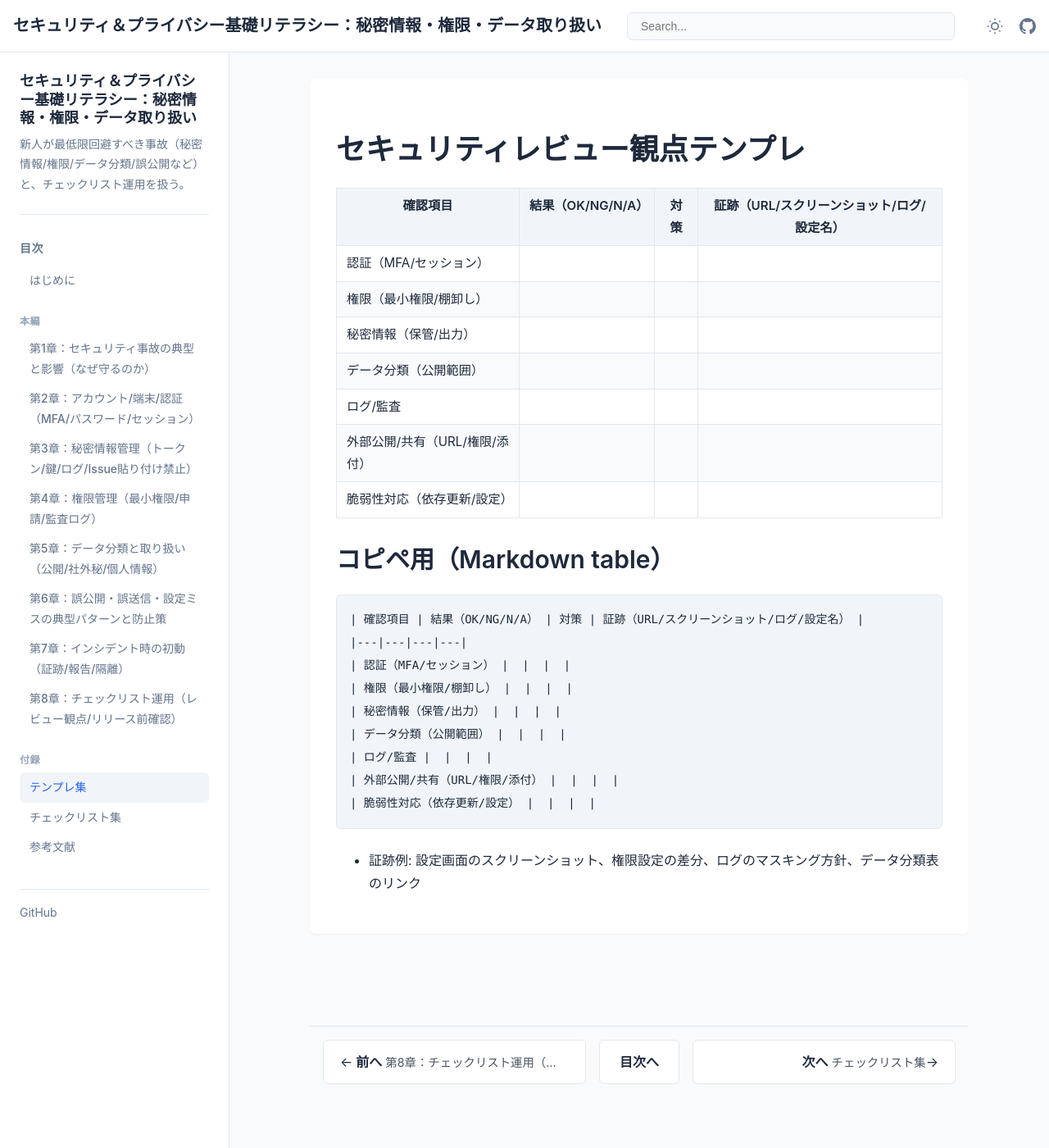
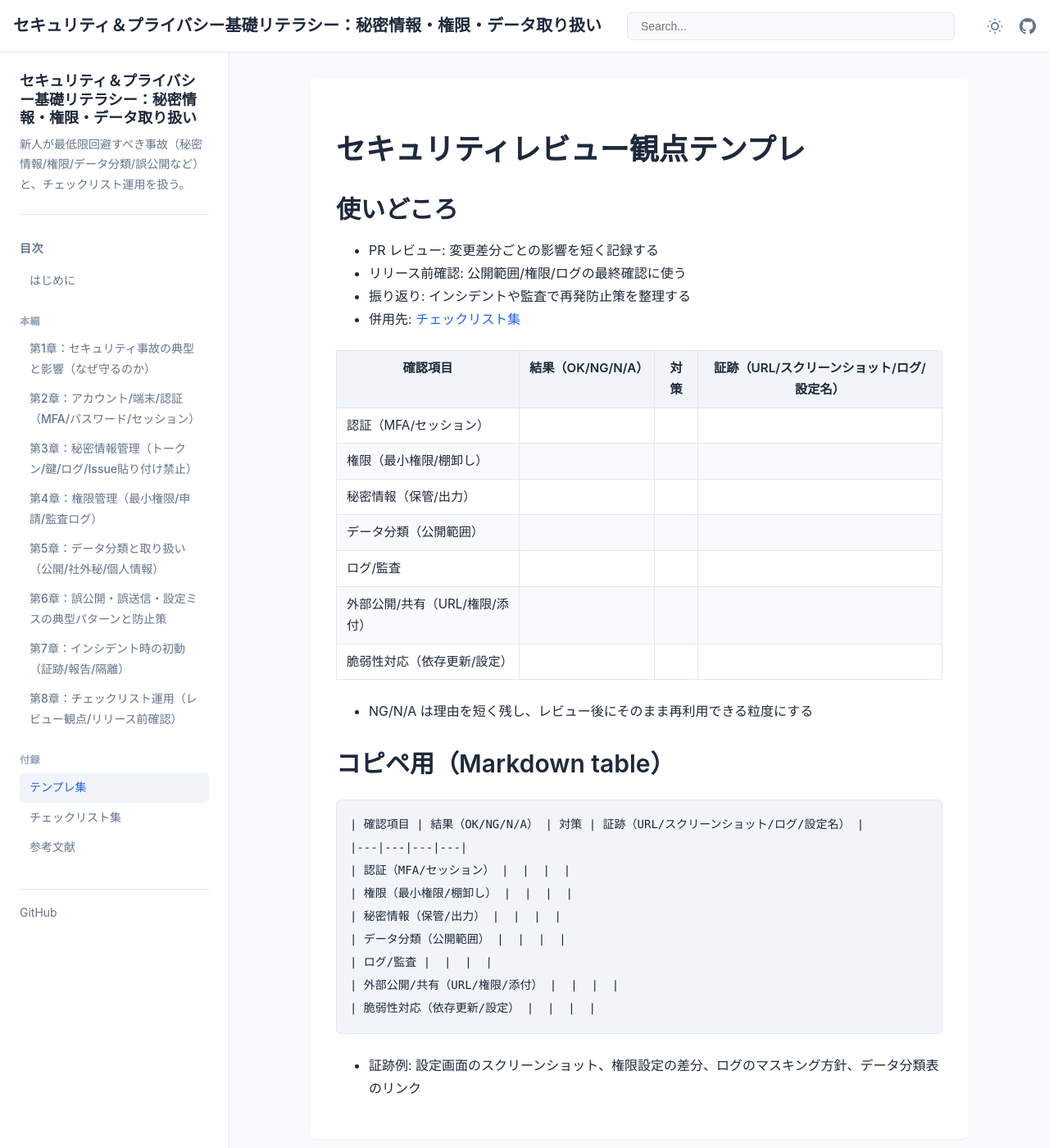
Before and after one commit to itdojp/security-privacy-literacy-book, a Jekyll site: the page built from docs/appendices/templates/security-review/index.md, in a window 1280 px wide and 1400 px high. Shown: the whole window at 82% size. Built offline with Jekyll 4.4.1, drawn with Linux system fonts in a browser that asks for light colours.

Commit message:
Clarify security review template usage

```diff
--- a/docs/appendices/templates/security-review/index.md
+++ b/docs/appendices/templates/security-review/index.md
@@ -5,6 +5,13 @@ order: 913
 ---
 
 # セキュリティレビュー観点テンプレ
+
+## 使いどころ
+
+- PR レビュー: 変更差分ごとの影響を短く記録する
+- リリース前確認: 公開範囲/権限/ログの最終確認に使う
+- 振り返り: インシデントや監査で再発防止策を整理する
+- 併用先: [チェックリスト集](../../checklists/)
 
 | 確認項目 | 結果（OK/NG/N/A） | 対策 | 証跡（URL/スクリーンショット/ログ/設定名） |
 |---|---|---|---|
@@ -15,6 +22,8 @@ order: 913
 | ログ/監査 | | | |
 | 外部公開/共有（URL/権限/添付） | | | |
 | 脆弱性対応（依存更新/設定） | | | |
+
+- NG/N/A は理由を短く残し、レビュー後にそのまま再利用できる粒度にする
 
 ## コピペ用（Markdown table）
 
```
